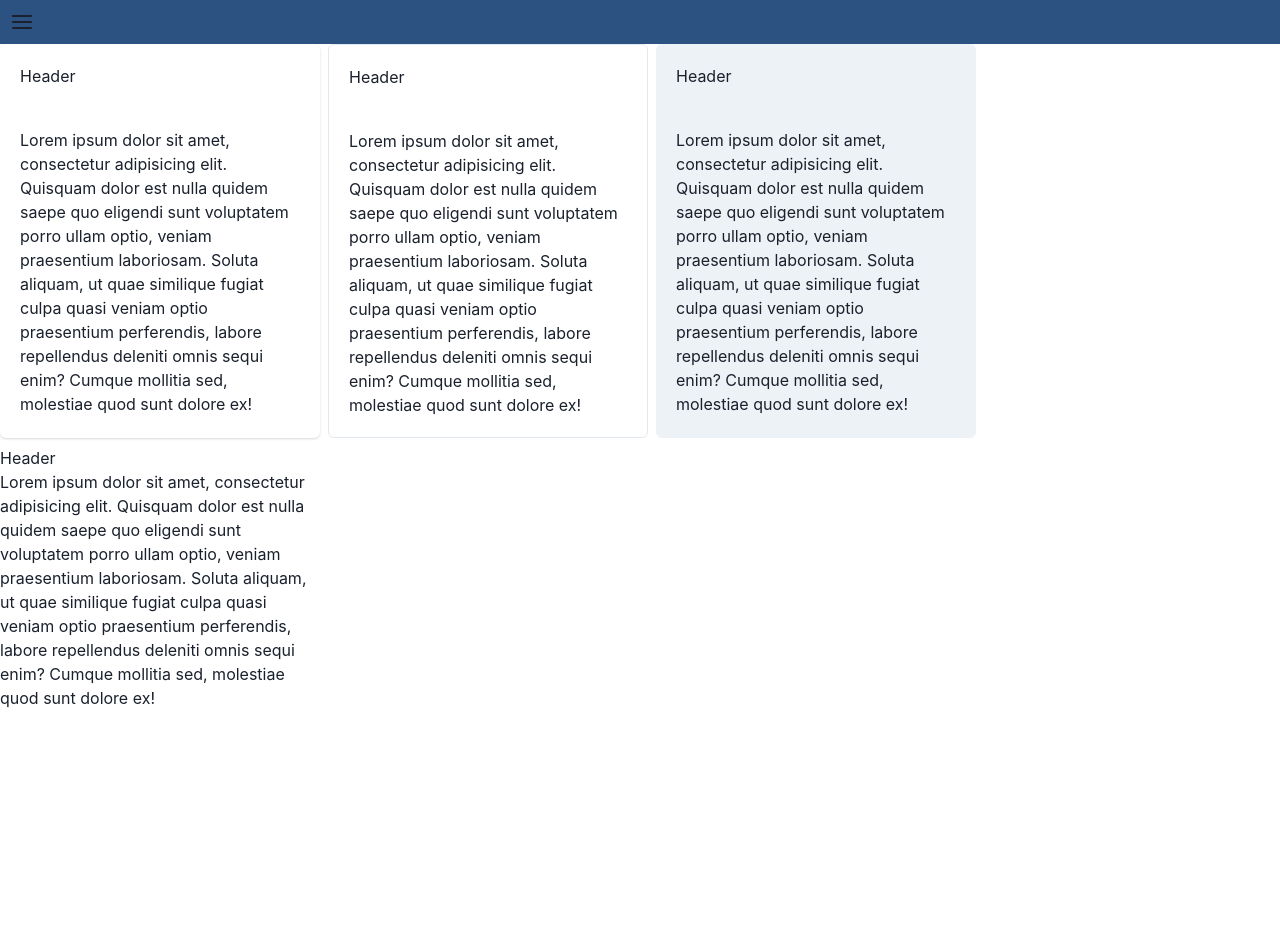
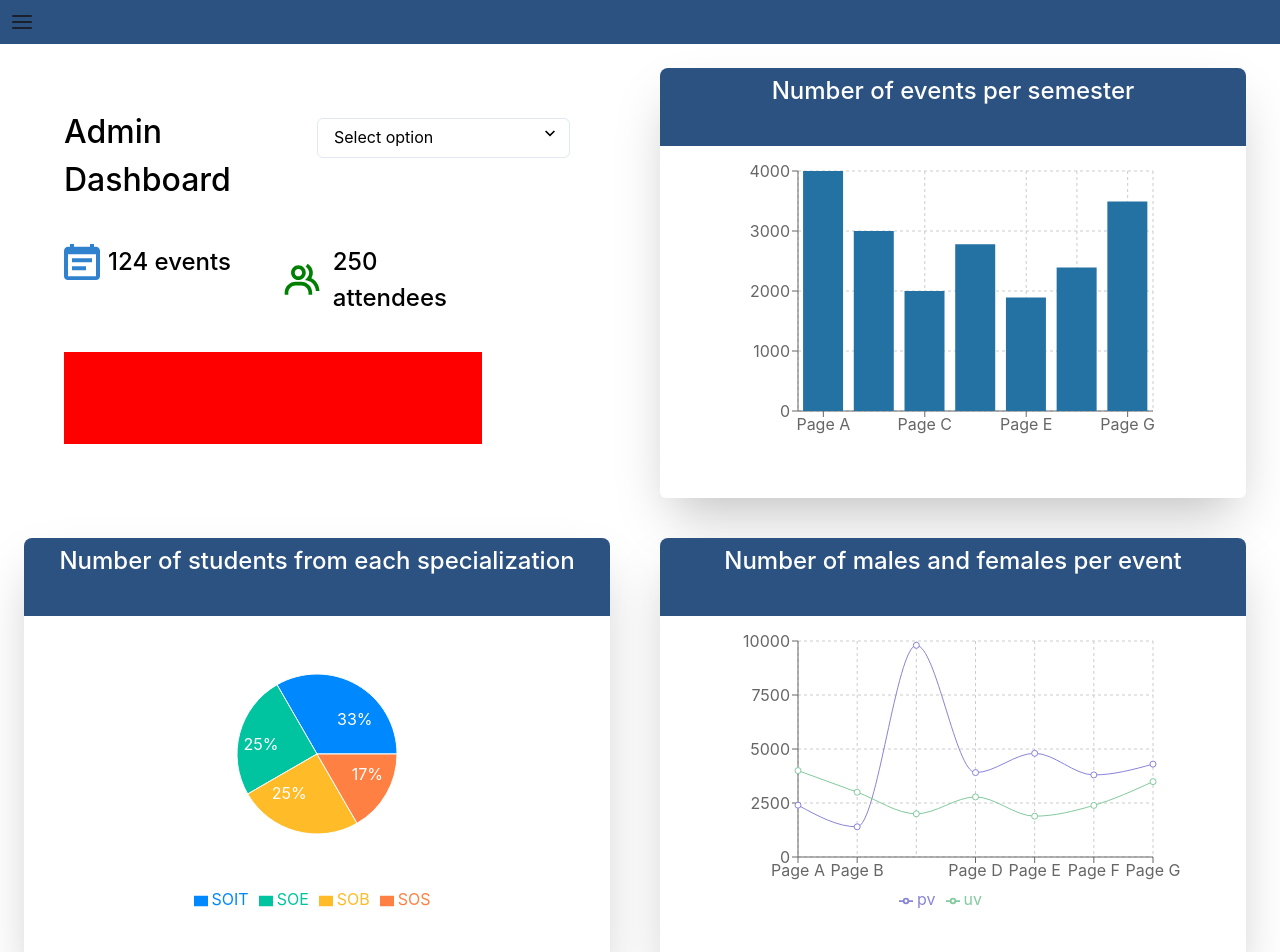
Before and after one commit to wlim0053/SEMS_2023, a React (Vite) app in the folder frontend/: page / in a window 1280 px wide. Shown: the top 952 px of the page. Before the commit the page ends 800 px from the top, so only its background shows below. Built offline with nearby package versions, Linux system fonts and the light colour scheme.

Commit message:
Add components to admin page

```diff
--- a/frontend/package.json
+++ b/frontend/package.json
@@ -15,7 +15,9 @@
     "@emotion/styled": "^11.10.6",
     "framer-motion": "^10.9.1",
     "react": "^18.2.0",
-    "react-dom": "^18.2.0"
+    "react-dom": "^18.2.0",
+    "react-icons": "^4.8.0",
+    "recharts": "^2.5.0"
   },
   "devDependencies": {
     "@types/react": "^18.0.28",
--- a/frontend/src/pages/Admin.tsx
+++ b/frontend/src/pages/Admin.tsx
@@ -1,42 +1,334 @@
 import React from "react";
-import { Wrap, WrapItem } from "@chakra-ui/react";
 import {
-  Card,
-  CardHeader,
-  CardBody,
-  CardFooter,
-  Table,
-  Thead,
-  Tbody,
-  Tfoot,
-  Tr,
-  Th,
-  Td,
-  TableCaption,
-  TableContainer,
+  Box,
+  SimpleGrid,
+  Container,
+  Flex,
+  Grid,
+  GridItem,
+  Center,
+  Spacer,
+  Text,
+  Wrap,
+  WrapItem,
+  Stack,
+  Select,
+  Image,
+  HStack,
 } from "@chakra-ui/react";
-import { Spinner } from "@chakra-ui/react";
+
+import { CalendarIcon } from "@chakra-ui/icons";
+import { BiGroup } from "react-icons/bi";
+import { IconContext } from "react-icons";
+
+import {
+  BarChart,
+  Line,
+  LineChart,
+  CartesianGrid,
+  XAxis,
+  YAxis,
+  Legend,
+  Bar,
+  Tooltip,
+  PieChart,
+  Pie,
+  Cell,
+  ResponsiveContainer,
+} from "recharts";
+
+const data = [
+  {
+    name: "Page A",
+    uv: 4000,
+    pv: 2400,
+    amt: 2400,
+  },
+  {
+    name: "Page B",
+    uv: 3000,
+    pv: 1398,
+    amt: 2210,
+  },
+  {
+    name: "Page C",
+    uv: 2000,
+    pv: 9800,
+    amt: 2290,
+  },
+  {
+    name: "Page D",
+    uv: 2780,
+    pv: 3908,
+    amt: 2000,
+  },
+  {
+    name: "Page E",
+    uv: 1890,
+    pv: 4800,
+    amt: 2181,
+  },
+  {
+    name: "Page F",
+    uv: 2390,
+    pv: 3800,
+    amt: 2500,
+  },
+  {
+    name: "Page G",
+    uv: 3490,
+    pv: 4300,
+    amt: 2100,
+  },
+];
+
+// Data for Pie Chart
+const dataPie = [
+  { name: "SOIT", value: 400 },
+  { name: "SOE", value: 300 },
+  { name: "SOB", value: 300 },
+  { name: "SOS", value: 200 },
+];
+
+const COLORS = ["#0088FE", "#00C49F", "#FFBB28", "#FF8042"];
+
+const RADIAN = Math.PI / 180;
+const renderCustomizedLabel = ({
+  cx,
+  cy,
+  midAngle,
+  innerRadius,
+  outerRadius,
+  percent,
+  index,
+}) => {
+  const radius = innerRadius + (outerRadius - innerRadius) * 0.5;
+  const x = cx + radius * Math.cos(-midAngle * RADIAN);
+  const y = cy + radius * Math.sin(-midAngle * RADIAN);
+
+  return (
+    <text
+      x={x}
+      y={y}
+      fill="white"
+      textAnchor={x > cx ? "start" : "end"}
+      dominantBaseline="central"
+    >
+      {`${(percent * 100).toFixed(0)}%`}
+    </text>
+  );
+};
+
+//Customize box style
+const boxStyle = {
+  color: "white",
+  textAlign: "center",
+  bg: "white",
+  boxShadow: "2xl",
+  rounded: "md",
+  height: "430px",
+  mr: "10px",
+};
+
+const infoBoxStyle = {
+  color: "white",
+  textAlign: "left",
+  fontSize: "1.5rem",
+  fontWeight: "500",
+  textColor: "black",
+  // bg: "white",
+  // boxShadow: "md",
+  // rounded: "md",
+  p: "20px",
+  height: "430px",
+  mr: "10px",
+};
+
+const boxHeaderStyle = {
+  textAlign: "center",
+  fontSize: ["lg", "xl", "2xl"],
+  //fontSize: "1.5rem",
+  fontWeight: "500",
+  p: "5px",
+  bg: "white",
+  borderTopRadius: "8px 8px",
+  height: "78px",
+  background: "blue.700",
+};
 
 const Admin = () => {
   return (
-    <>
-      <Wrap>
-        {["elevated", "outline", "filled", "unstyled"].map((variant) => (
-          <Card variant={variant} w='20em
-          '>
-            <CardHeader>Header</CardHeader>
-            <CardBody>
-              Lorem ipsum dolor sit amet, consectetur adipisicing elit. Quisquam
-              dolor est nulla quidem saepe quo eligendi sunt voluptatem porro
-              ullam optio, veniam praesentium laboriosam. Soluta aliquam, ut
-              quae similique fugiat culpa quasi veniam optio praesentium
-              perferendis, labore repellendus deleniti omnis sequi enim? Cumque
-              mollitia sed, molestiae quod sunt dolore ex!
-            </CardBody>
-          </Card>
-        ))}
-      </Wrap>
-    </>
+    <SimpleGrid
+      bg="gray.40"
+      p="6"
+      spacing={10}
+      textAlign="center"
+      minChildWidth="593px"
+      columns={2}
+    >
+      {/* //1st Box */}
+      <Box width="100%">
+        <Box sx={infoBoxStyle}>
+          <SimpleGrid columns={2} p={5} fontSize={"2rem"} fontWeight="500">
+            Admin Dashboard
+            <Select variant="outline" placeholder="Select option">
+              <option value="option1">MUMEC</option>
+              <option value="option2">MUMTEC</option>
+              <option value="option3">Monash Staff</option>
+            </Select>
+          </SimpleGrid>
+
+          {/* Continue here using grid */}
+          <Grid
+            h="200px"
+            templateRows="repeat(2, 1fr)"
+            templateColumns="repeat(5, 1fr)"
+            gap={4}
+            mt="20px"
+            ml="20px"
+          >
+            <GridItem colSpan={2}>
+              <Box>
+                <HStack alignItems="center" gridGap="8px">
+                  <CalendarIcon boxSize={9} color="blue.500"></CalendarIcon>
+                  <Text fontSize="2xl">124 events</Text>
+                </HStack>
+              </Box>
+            </GridItem>
+            <GridItem colSpan={2}>
+              <Box>
+                <HStack alignItems="center" gridGap="8px">
+                  <IconContext.Provider
+                    value={{ color: "green", size: "44px" }}
+                  >
+                    <div>
+                      <BiGroup />
+                    </div>
+                  </IconContext.Provider>
+                  <Text fontSize="2xl">250 attendees</Text>
+                </HStack>
+              </Box>
+            </GridItem>
+            <GridItem colSpan={4} bg="red" />
+          </Grid>
+        </Box>
+      </Box>
+
+      {/* //Graph Box */}
+
+      {/* First Graph */}
+      <Box sx={boxStyle}>
+        <Box sx={boxHeaderStyle}>Number of events per semester</Box>
+        <Center>
+          <BarChart
+            width={460}
+            height={300}
+            data={data}
+            margin={{
+              top: 25,
+              right: 30,
+              left: 15,
+              bottom: 5,
+            }}
+          >
+            <CartesianGrid strokeDasharray="3 3" />
+            <XAxis dataKey="name" />
+            <YAxis />
+            <Bar dataKey="uv" fill="#2471A3" />
+          </BarChart>
+        </Center>
+      </Box>
+
+      {/* Second graph */}
+      <Box sx={boxStyle}>
+        <Box sx={boxHeaderStyle}>
+          Number of students from each specialization
+        </Box>
+        <Center>
+          <PieChart width={400} height={300}>
+            <Pie
+              data={dataPie}
+              cx="50%"
+              cy="50%"
+              labelLine={false}
+              label={renderCustomizedLabel}
+              outerRadius={80}
+              fill="#8884d8"
+              dataKey="value"
+            >
+              {data.map((entry, index) => (
+                <Cell
+                  key={`cell-${index}`}
+                  fill={COLORS[index % COLORS.length]}
+                />
+              ))}
+            </Pie>
+            <Tooltip />
+            <Legend />
+          </PieChart>
+        </Center>
+      </Box>
+
+      {/* Third graph */}
+      <Box sx={boxStyle}>
+        <Box sx={boxHeaderStyle}>Number of males and females per event</Box>
+        <Center>
+          <LineChart
+            width={460}
+            height={300}
+            data={data}
+            margin={{
+              top: 25,
+              right: 30,
+              left: 15,
+              bottom: 5,
+            }}
+          >
+            <CartesianGrid strokeDasharray="3 3" />
+            <XAxis dataKey="name" />
+            <YAxis />
+            <Tooltip />
+            <Legend />
+            <Line
+              type="monotone"
+              dataKey="pv"
+              stroke="#8884d8"
+              activeDot={{ r: 8 }}
+            />
+            <Line type="monotone" dataKey="uv" stroke="#82ca9d" />
+          </LineChart>
+        </Center>
+      </Box>
+
+      {/* Forth graph */}
+      <Box sx={boxStyle}>
+        <Box sx={boxHeaderStyle}>Number of males and females per semester</Box>
+        <Center>
+          <BarChart
+            width={460}
+            height={300}
+            data={data}
+            margin={{
+              top: 25,
+              right: 30,
+              left: 15,
+              bottom: 5,
+            }}
+          >
+            <CartesianGrid strokeDasharray="3 3" />
+            <XAxis dataKey="name" />
+            <YAxis />
+            <Tooltip />
+            <Legend />
+            <Bar dataKey="pv" stackId="a" fill="#8884d8" />
+            <Bar dataKey="uv" stackId="a" fill="#82ca9d" />
+          </BarChart>
+        </Center>
+      </Box>
+      <Box sx={boxStyle}>
+        <Box sx={boxHeaderStyle}></Box>
+      </Box>
+    </SimpleGrid>
   );
 };
 
--- a/frontend/tsconfig.node.json
+++ b/frontend/tsconfig.node.json
@@ -6,4 +6,5 @@
     "allowSyntheticDefaultImports": true
   },
   "include": ["vite.config.ts"]
+
 }
```
Also changed, not shown: 1 other file (tests, documents, lock files or other folders).
